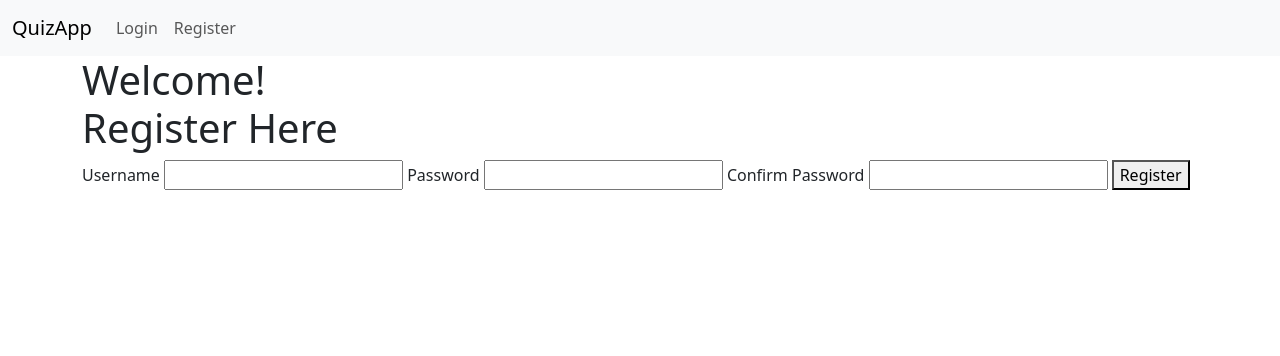
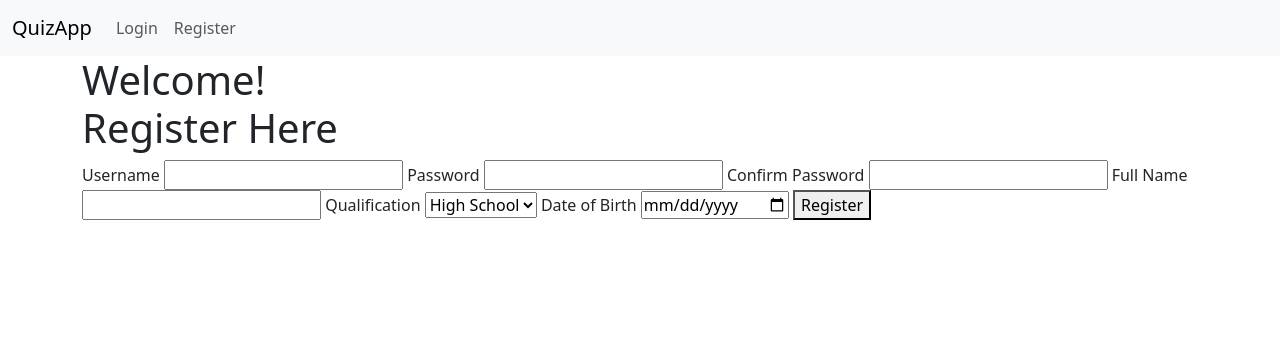
Before and after one commit to its403/quiz_app_v1, a Flask app: page /register in a window 1280 px wide. Shown: the top 356 px of the page. Run offline with Flask 3, Linux system fonts and the light colour scheme; parts of the project's set-up code (start-up, migrations or seed data) failed here and were passed over.

Commit message:
Add more fields in register page and changes in register function

```diff
--- a/routes.py
+++ b/routes.py
@@ -1,6 +1,6 @@
 from app import app
 from flask import render_template, redirect, flash, request, url_for, session
-from models import db, User, QualificationType, QuizTaker, Subject, Chapter, Quiz, Questions, Score
+from models import db, User, QualificationType, Subject, Chapter, Quiz, Questions, Score
 from werkzeug.security import generate_password_hash, check_password_hash
 from functools import wraps
 from datetime import datetime
@@ -61,10 +61,15 @@ def register_post():
     username = request.form.get("username")
     password = request.form.get("password")
     confirm_password = request.form.get("confirm_password")
+    name = request.form.get("name")
+    qualification = request.form.get("qualification")
+    dob = request.form.get("dob")
 
-    if not username or not password or not confirm_password:
+    if not username or not password or not confirm_password or not name or not qualification or not dob:
         flash("Please fill out all the fields!")
         return redirect(url_for("register"))
+
+    dob = datetime.strptime(dob, "%Y-%m-%d").date()
 
     if confirm_password != password:
         flash("Please enter same password for the both fields!")
@@ -78,9 +83,12 @@ def register_post():
 
     pass_hash = generate_password_hash(password)
 
-    new_user = User(username=username, password_hash=pass_hash)
+    new_user = User(username=username, password_hash=pass_hash, name=name, qualification=qualification, dob=dob)
     db.session.add(new_user)
     db.session.commit()
+
+    flash("Registered Successfully!")
+
     return redirect(url_for("login"))
 
 
--- a/templates/register.html
+++ b/templates/register.html
@@ -12,6 +12,20 @@
     <label for="confirm_password">Confirm Password</label>
     <input type="password" name="confirm_password">
 
+    <label for="name">Full Name</label>
+    <input type="text" name="name">
+
+    <label for="qualification">Qualification</label>
+    <select name="qualification">
+        <option value="HIGH_SCHOOL">High School</option>
+        <option value="BACHELORS">Bachelors</option>
+        <option value="MASTERS">Masters</option>
+        <option value="DOCTRATE">Doctrate</option>
+    </select>
+
+    <label for="dob">Date of Birth</label>
+    <input type="date" name="dob">
+
     <button type="submit">
         Register
     </button>
```
